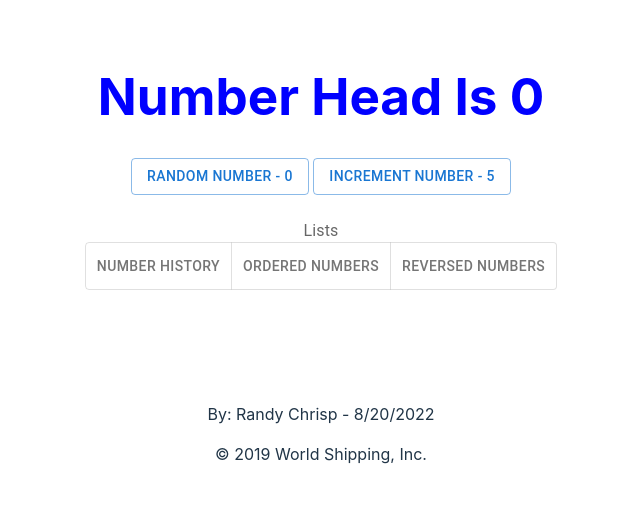
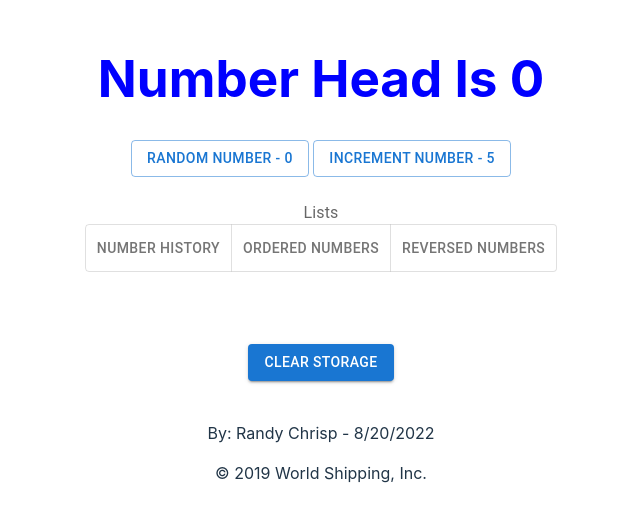
Before and after one commit to randyChrisp/react-entry-test, a React (Vite) app: page / in a window 1280 px wide. Shown: the part 142-664 px from the top of the page, without its empty margins (319-959 px from the left). Built offline with nearby package versions, Linux system fonts and the light colour scheme.

Commit message:
localStorage numberHistory

```diff
--- a/src/App.tsx
+++ b/src/App.tsx
@@ -22,14 +22,16 @@ interface NumberObj {
 }
 
 function App() {
-  const defaultNumber: NumberObj = {id: 0, number: 0, numberType: "random"};
+  const defaultNumber: NumberObj = {id: 0, number: 0, numberType: "init"};
 
   const test = localStorage.getItem('form');
-  console.log(test)
+  const numbers = localStorage.getItem('selected');
+  const numbersParsed = numbers !== null ? JSON.parse(numbers): [defaultNumber];
+
+  const [numberHistory, setNumberHistory] = React.useState<NumberObj[]>(numbersParsed);
 
   const [selectedButton, setSelectedButton] = React.useState<string | null>(test);
   console.log('selected-button', selectedButton)
-  const [numberHistory, setNumberHistory] = React.useState<NumberObj[]>([defaultNumber]);
 
   const numHeader: number = numberHistory.at(-1)?.number || 0;
   const incrementNumber: NumberObj = {id: 0, number: 5, numberType: "incremented"}
@@ -51,6 +53,12 @@ function App() {
       localStorage.setItem('form', newSelectedButton || "")
   };
 
+  localStorage.setItem('selected', JSON.stringify(numberHistory));
+  // const selected = localStorage.getItem('selected');
+  // console.log("SELECTED",selected)
+  // const stored = JSON.parse(selected || "");
+  // console.log("stored", stored);
+
   return (
     <div className="App">
       <h1
@@ -70,7 +78,8 @@ function App() {
 
           const newHistory: NumberObj[]  = [...numberHistory, {id: newRandomId, number: newRandomNumber, numberType: "random"}];
           setNumberHistory(newHistory);
-          localStorage.setItem('random number', `${newRandomNumber}`);
+          // localStorage.setItem('random number', `${newRandomNumber}`);
+          // localStorage.setItem('random-history', JSON.stringify(numberHistory));
         }}
         >
           Random Number - {numHeader}
@@ -92,7 +101,8 @@ function App() {
             const newIncrementedItem: NumberObj[] = [...numberHistory, {id: newIncrementedId, number: incrementNumberObj, numberType: "incremented"}];
             setNumberHistory(newIncrementedItem);
           }
-          localStorage.setItem('incremented number', `${incrementNumberObj}`);
+          // localStorage.setItem('incremented number', `${incrementNumberObj}`);
+          // localStorage.setItem('incremented-history', JSON.stringify(numberHistory));
         }}
       >
         Increment Number - {(incrementNumber.number)}
@@ -197,6 +207,16 @@ function App() {
       </Grid>
 
       <br></br>
+
+      <Button
+        id='clearStorage'
+        variant='contained'
+        onClick={() => {localStorage.clear()}}
+      >
+        Clear Storage
+      </Button>
+
+      <br></br>
       <br></br>
 
       <div>
```
